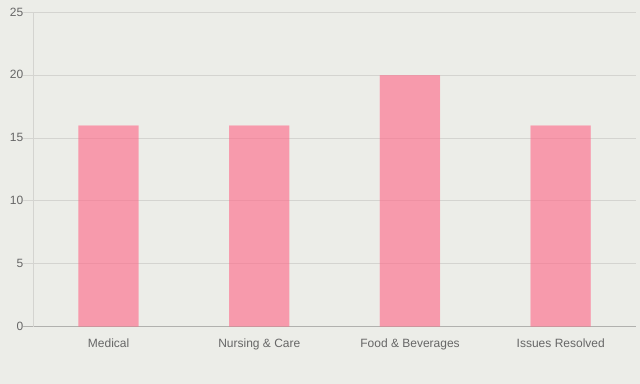
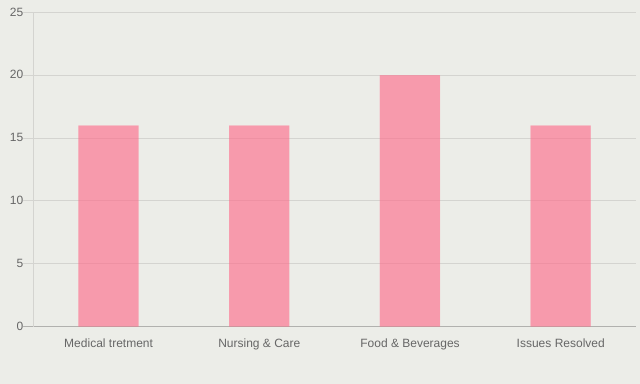
Before and after one commit to akashram22/omotoui.github.io, a plain HTML site: page index.html in a window 1280 px wide. Shown: the part 446-830 px from the top of the page, 319-959 px from the left. Drawn offline with nearby package versions, Linux system fonts and the light colour scheme.

Commit message:
txt change

```diff
--- a/index.html
+++ b/index.html
@@ -150,7 +150,7 @@
               },
 
               data: {
-                labels: ["Medical", "Nursing & Care", "Food & Beverages", "Issues Resolved"],
+                labels: ["Medical tretment", "Nursing & Care", "Food & Beverages", "Issues Resolved"],
                 datasets: [{
                   data: [16, 16, 20, 16, 25,],
                   backgroundColor: [
```
